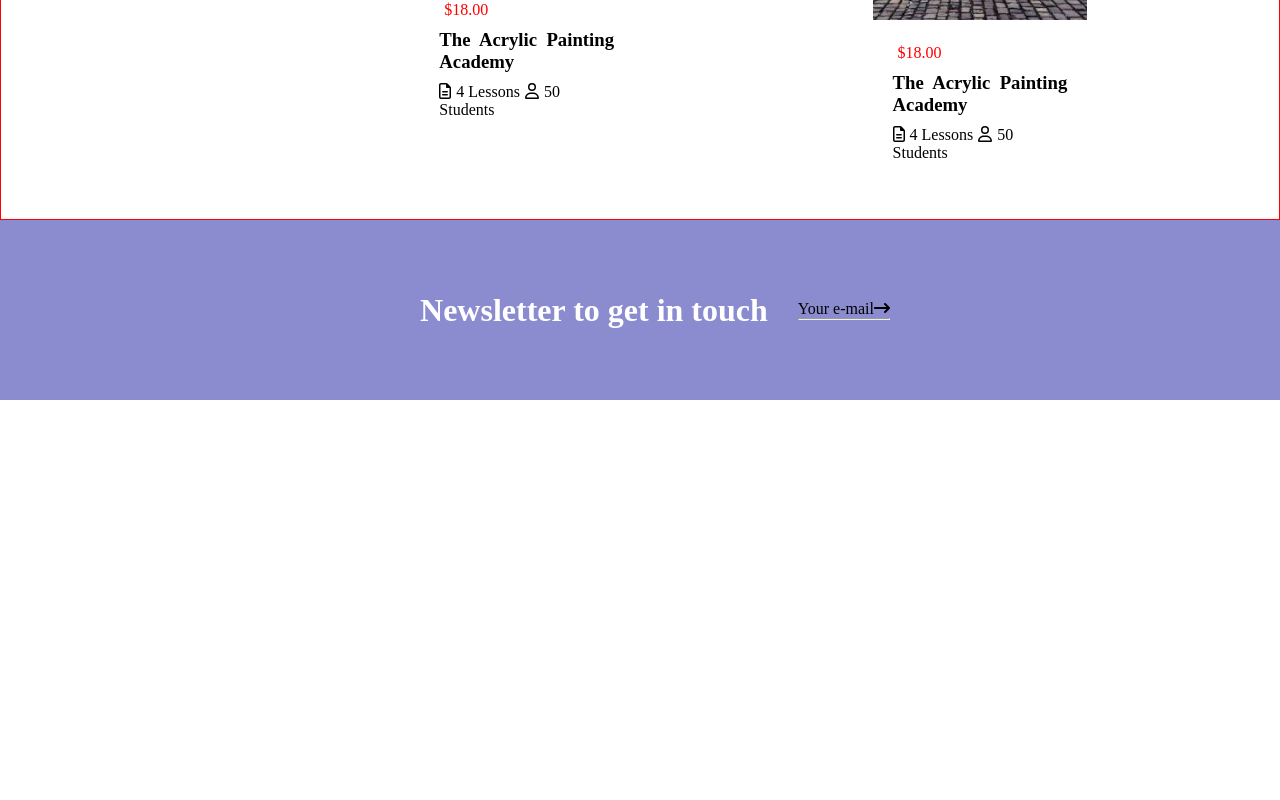
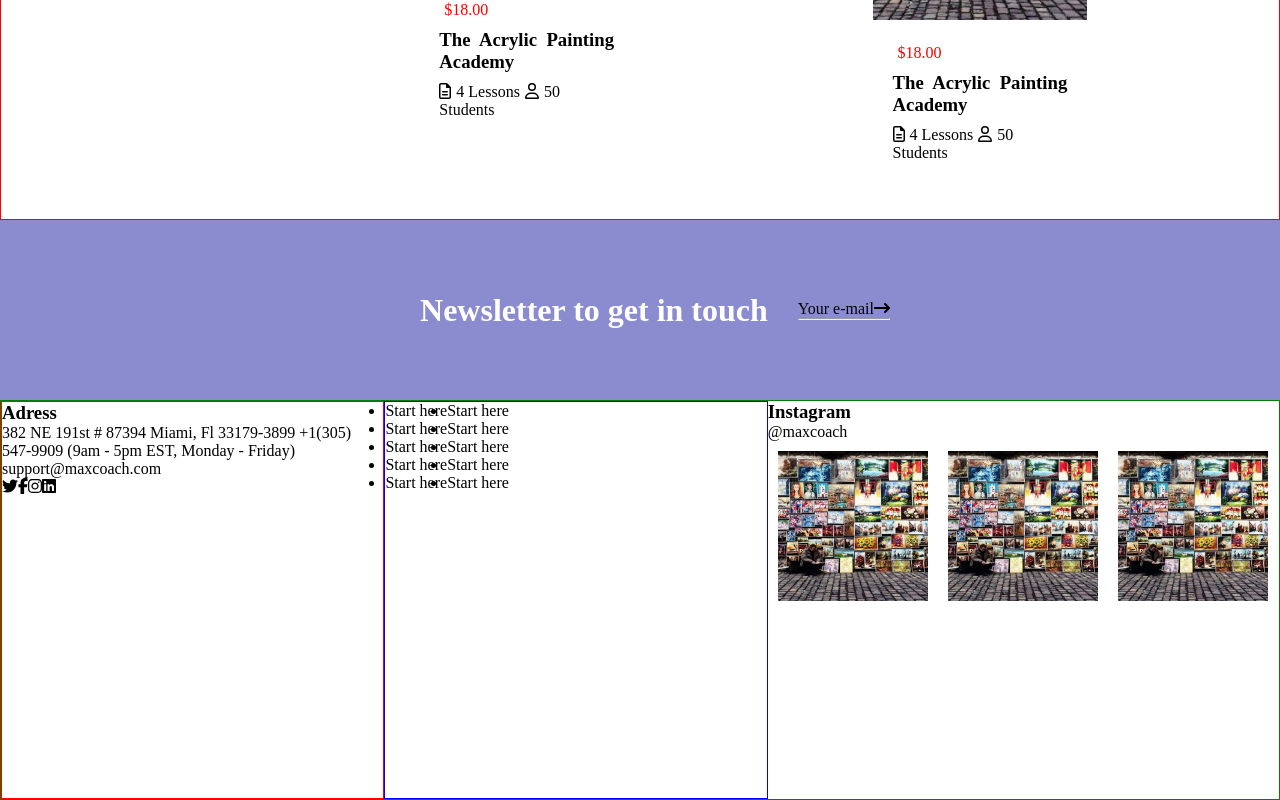
Before and after one commit to ManuelAvanzi/proj-html-vuejs, a Vue app: page / in a window 1280 px wide. Shown: the part 4881-5681 px from the top of the page. Before the commit the page ends 5281 px from the top, so only its background shows below. Built offline with nearby package versions, Linux system fonts and the light colour scheme.

Commit message:
footerB - first brush

```diff
--- a/src/App.vue
+++ b/src/App.vue
@@ -10,6 +10,7 @@
      <main-e/>
      <main-f/>
      <footer-a/>
+     <footer-b/>
 
   </div>
 </template>
@@ -19,13 +20,16 @@
 import headerTimeline from './components/headerTimeline.vue'
 import headerMenu  from './components/headerMenu.vue'
 import HeaderJumbo from './components/headerJumbo.vue'
+
 import MainA from './components/mainA.vue'
 import MainB from './components/mainB.vue'
 import MainC from './components/mainC.vue'
 import MainD from './components/mainD.vue'
 import MainE from './components/mainE.vue'
 import MainF from './components/mainF.vue'
+
 import FooterA from './components/footerA.vue'
+import FooterB from './components/footerB.vue'
 
 
 
@@ -42,7 +46,8 @@ export default {
     MainD,
     MainE,
     MainF,
-    FooterA
+    FooterA,
+    FooterB
 
 
   },
--- /dev/null
+++ b/src/components/footerB.vue
@@ -0,0 +1,94 @@
+<template>
+    <div class="section-container">
+        <div class="left-section">
+            <h3>Adress</h3>
+            <span>
+                382 NE 191st # 87394 Miami, Fl 33179-3899
+                +1(305) 547-9909 (9am - 5pm EST, Monday - Friday)
+                support@maxcoach.com
+            </span>
+            <div class="social-container">
+                <i class="fab fa-twitter"></i>
+                <i class="fab fa-facebook-f"></i>
+                <i class="fab fa-instagram"></i>
+                <i class="fab fa-linkedin"></i>
+            </div>
+
+        </div>
+
+        <div class="middle-section">
+            <ul>
+                <li>Start here</li>
+                <li>Start here</li>
+                <li>Start here</li>
+                <li>Start here</li>
+                <li>Start here</li>
+            </ul>
+            <ul>
+                <li>Start here</li>
+                <li>Start here</li>
+                <li>Start here</li>
+                <li>Start here</li>
+                <li>Start here</li>
+            </ul>
+        </div>
+
+        <div class="right-section">
+            <h3>Instagram</h3><span>@maxcoach</span>
+            <div class="pics-container">
+                <img src="../assets/images/artist-event-01-250x300.jpg">
+                <img src="../assets/images/artist-event-01-250x300.jpg">
+                <img src="../assets/images/artist-event-01-250x300.jpg">
+
+            </div>
+        </div>
+    </div>
+</template>
+
+
+<script>
+export default {
+
+}
+</script>
+
+
+
+<style lang="scss" scoped>
+.section-container{
+    width:100%;
+    height:400px;
+    border:1px solid green;
+    display: flex;
+
+    .left-section{
+        width: 30%;
+        border:1px solid red;
+    }
+    .middle-section{
+        width:30%;
+        border:1px solid blue;
+        display: flex;
+    }
+    .right-section{
+        .pics-container{
+
+           display: flex;
+           justify-content: center;
+
+           img{
+               width:150px;
+               height:150px;
+               margin:10px;
+           }
+
+
+
+
+
+        }
+
+    }
+}
+
+</style>
```
